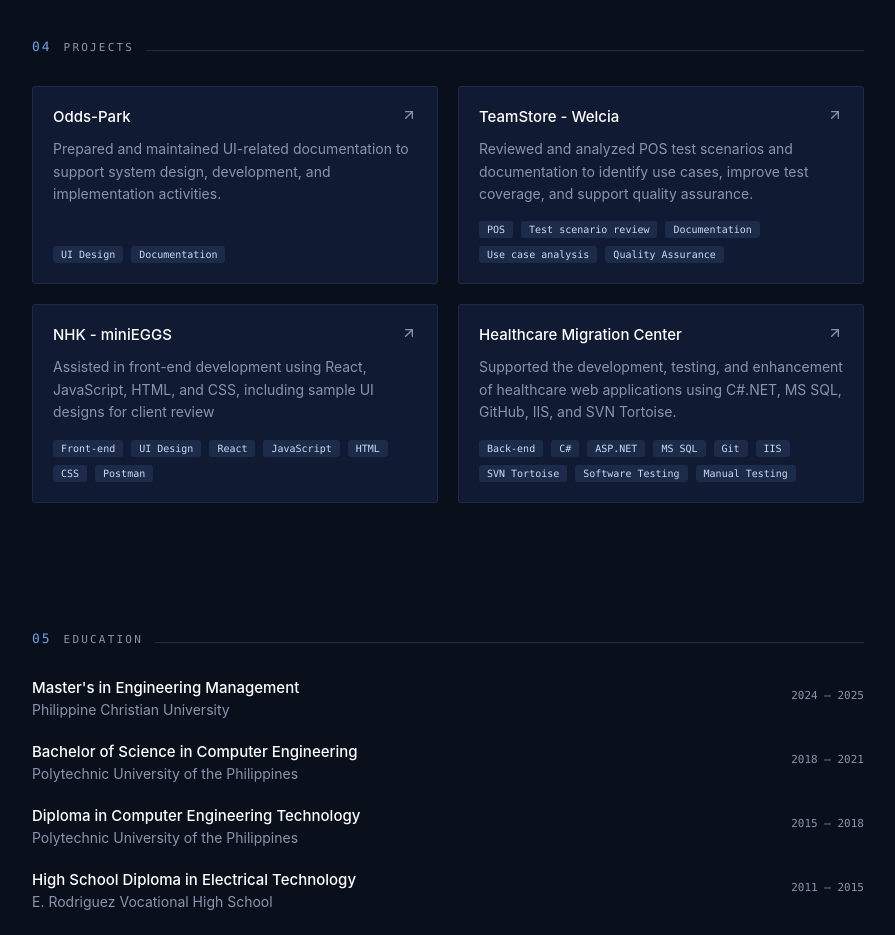
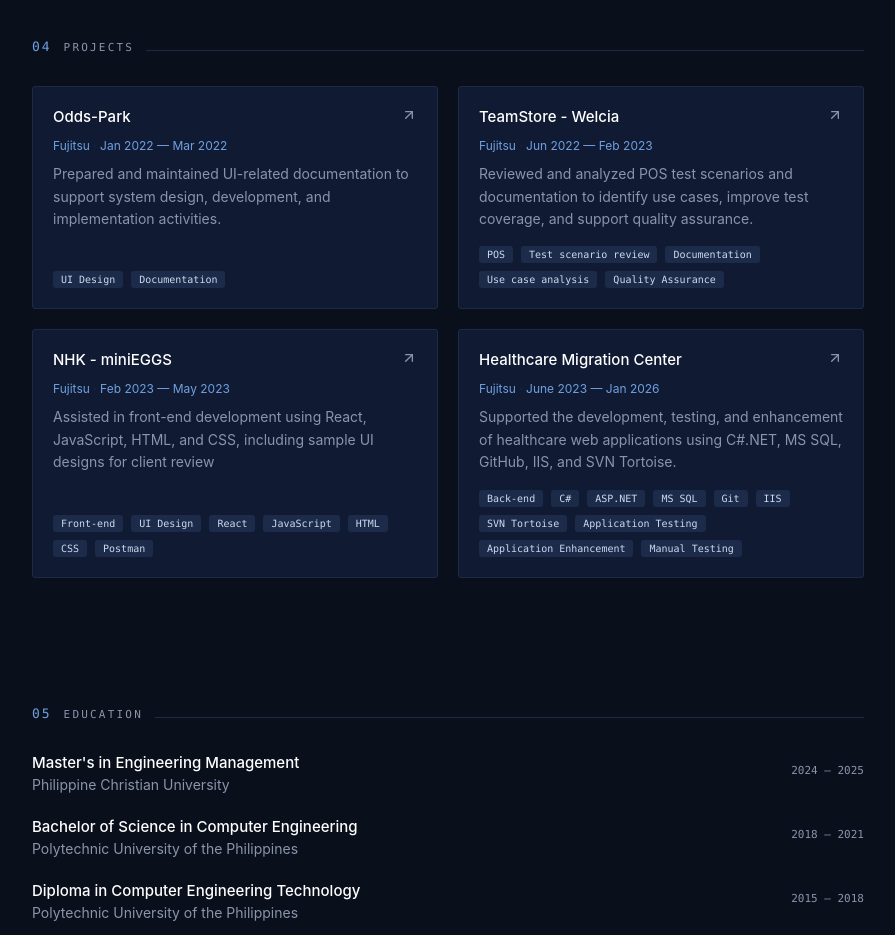
Before and after one commit to OmarJomar/portfolio_project, a React (Vite) app: page / in a window 1280 px wide. Shown: the part 3120-4055 px from the top of the page, without its empty margins (192-1087 px from the left). Built offline with nearby package versions, Linux system fonts and the light colour scheme.

Commit message:
New Update

```diff
--- a/src/components/Sections.jsx
+++ b/src/components/Sections.jsx
@@ -101,6 +101,9 @@ export function Projects() {
               <h3 className="project-title">{p.title}</h3>
               <ArrowUpRight size={16} className="muted" />
             </div>
+            <p className="project-meta">
+              {p.org} <span className="project-meta-dot">·</span> {p.time}
+            </p>
             <p className="project-desc">{p.desc}</p>
           </div>
           <div className="tag-row project-tags">
--- a/src/data.js
+++ b/src/data.js
@@ -122,27 +122,34 @@ export const internships = [
 export const projects = [
   {
     title: "Odds-Park",
+    org: "Fujitsu",
+    time: "Jan 2022 — Mar 2022",
     desc: "Prepared and maintained UI-related documentation to support system design, development, and implementation activities.",
     tags: ["UI Design", "Documentation"],
     url: "",
   },
   {
     title: "TeamStore - Welcia",
+    org: "Fujitsu",
+    time: "Jun 2022 — Feb 2023",
     desc: "Reviewed and analyzed POS test scenarios and documentation to identify use cases, improve test coverage, and support quality assurance.",
     tags: ["POS", "Test scenario review", "Documentation", "Use case analysis", "Quality Assurance"],
     url: "",
   },
   {
     title: "NHK - miniEGGS",
+    org: "Fujitsu",
+    time: "Feb 2023 — May 2023",
     desc: "Assisted in front-end development using React, JavaScript, HTML, and CSS, including sample UI designs for client review",
     tags: ["Front-end", "UI Design", "React", "JavaScript", "HTML", "CSS", "Postman"],
     url: "",
   },
-
   {
     title: "Healthcare Migration Center",
+    org: "Fujitsu",
+    time: "June 2023 — Jan 2026",
     desc: "Supported the development, testing, and enhancement of healthcare web applications using C#.NET, MS SQL, GitHub, IIS, and SVN Tortoise.",
-    tags: ["Back-end", "C#", "ASP.NET", "MS SQL", "Git", "IIS", "SVN Tortoise", "Software Testing", "Manual Testing"],
+    tags: ["Back-end", "C#", "ASP.NET", "MS SQL", "Git", "IIS", "SVN Tortoise", "Application Testing", "Application Enhancement", "Manual Testing"],
     url: "",
   }
 ];
--- a/src/index.css
+++ b/src/index.css
@@ -546,6 +546,16 @@ button {
   color: var(--text-strong);
 }
 
+.project-meta {
+  font-size: 12px;
+  color: var(--accent);
+  margin: 0 0 10px;
+}
+
+.project-meta-dot {
+  color: var(--rule);
+}
+
 .project-desc {
   font-size: 14px;
   line-height: 1.6;
```
Lines whose indentation alone changed are shown as unchanged.
